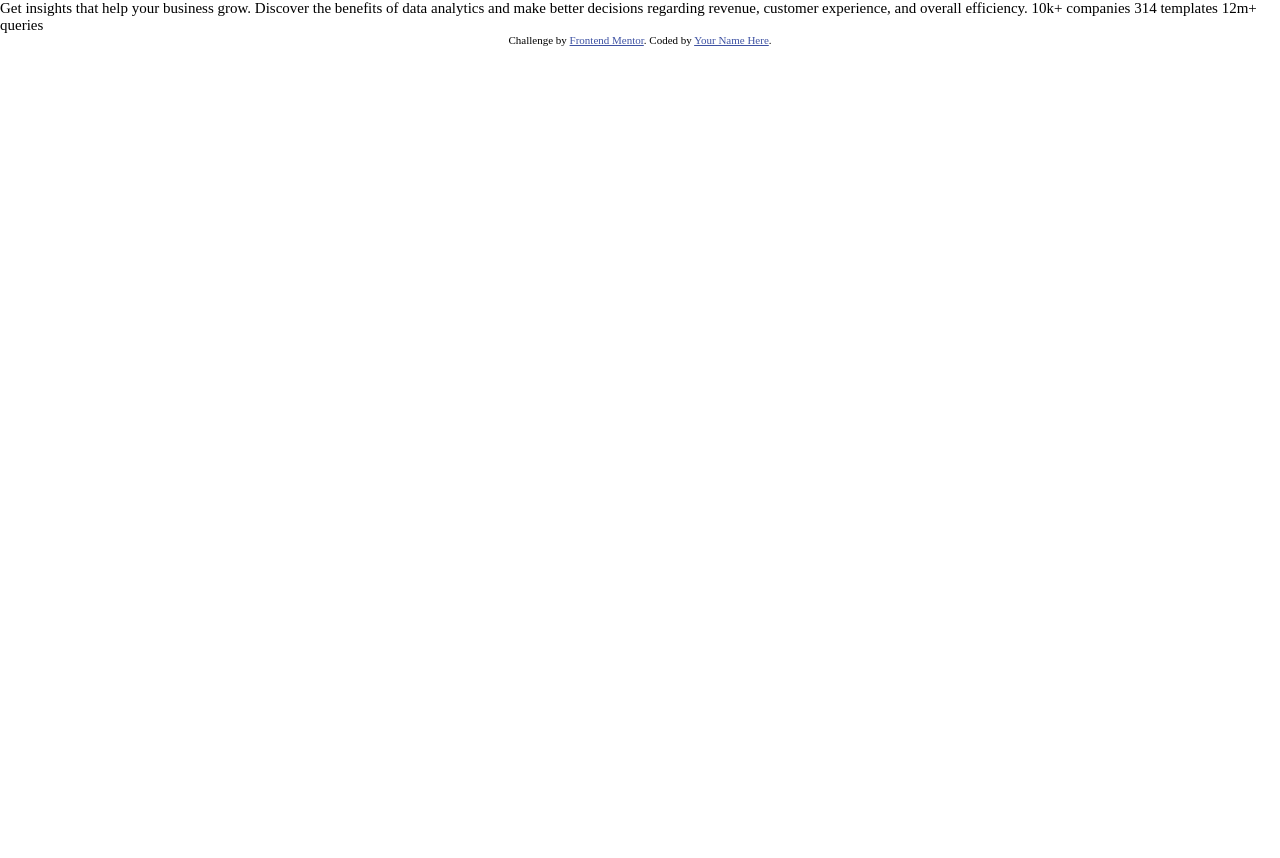
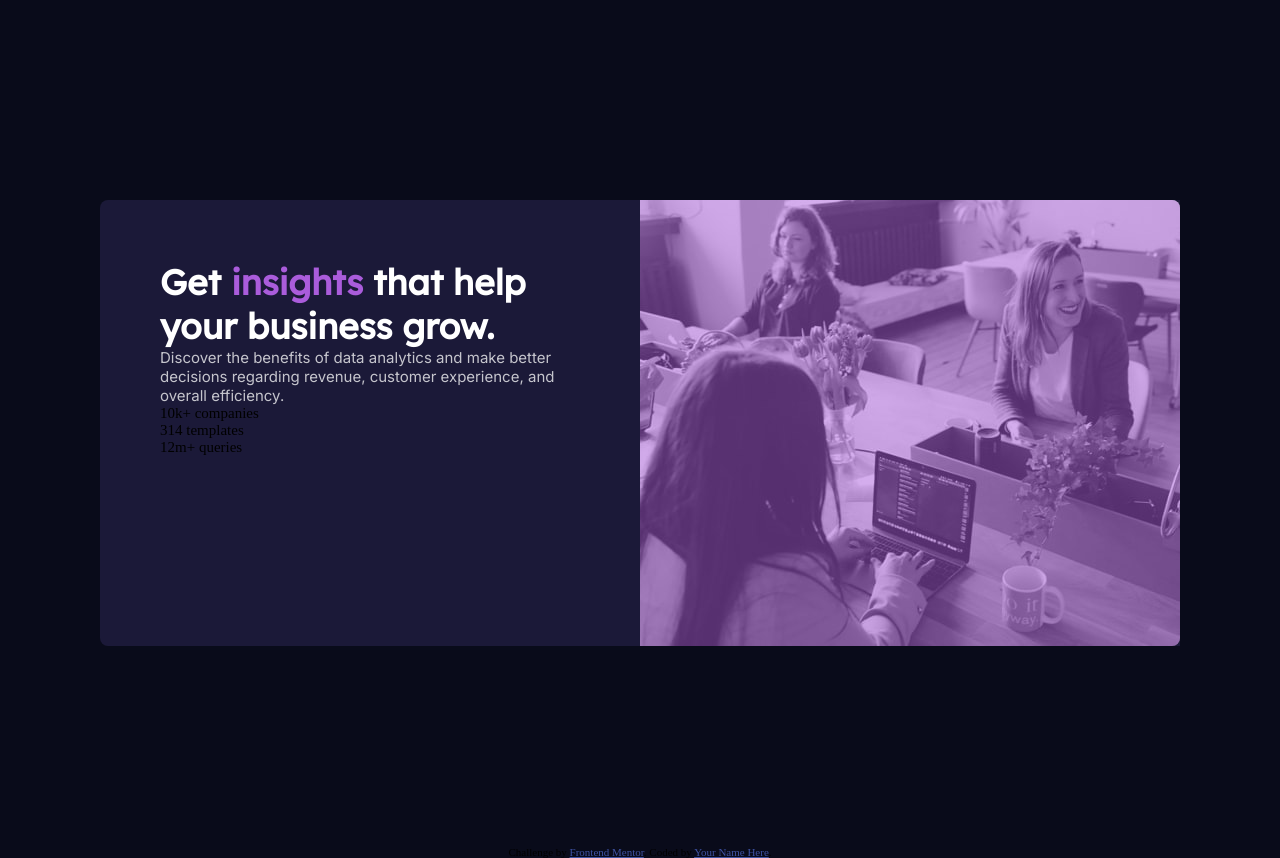
Before and after one commit to pdxdave/Stats-preview-card-component, a plain HTML site: page index.html in a window 1280 px wide. Before the commit the page ends 800 px from the top, so only its background shows below. Drawn offline with Linux system fonts and the light colour scheme.

Commit message:
css changes

```diff
--- a/css/style.css
+++ b/css/style.css
@@ -7,6 +7,7 @@
     --very-dark-blue:hsl(233, 47%, 7%);
     --dark-desaturated-blue: hsl(244, 38%, 16%);
     --soft-violet: hsl(277, 64%, 61%);
+    --image-overlay: rgba(170, 92, 219, 0.5);
     --white: hsl(0, 0%, 100%);
     --slightly-transparent-white:  hsla(0, 0%, 100%, 0.75);
     --more-transparent-white: hsla(0, 0%, 100%, 0.6);
@@ -18,7 +19,50 @@
 }
 body {
     font-size: 15px;
+    background-color: var(--very-dark-blue);
+}
+h1 {
+    color: var(--white);
+    font-family: 'Lexend Deca', sans-serif;
+    font-size: 2.2rem;
+}
+p {
+    color: var(--slightly-transparent-white);
+    font-family: 'Inter', sans-serif;
+}
 
-    /* font-family: 'Inter', sans-serif;
-    font-family: 'Lexend Deca', sans-serif; */
+/********   **********/
+.container {
+    max-width: 1080px;
+    margin: 200px auto;
+    background-color: var(--dark-desaturated-blue);
+    display: grid;
+    grid-template-columns: 1fr 1fr;
+    border-radius: 8px 0 0 8px;
 }
+.image {
+    order: 2;
+    width: 540px;
+    height: 446px;
+    background: url('/images/image-header-desktop.jpg');
+    background-repeat: no-repeat;
+    position: relative;
+    overflow: hidden;
+    border-radius: 0 8px 8px 0;
+}
+.overlay {
+    position: absolute;
+    top: 0;
+    left: 0;
+    width: 100%;
+    height: 100%;
+    background: var(--image-overlay);
+}
+.content {
+    order: 1;
+    width: 540px;
+    padding: 60px;
+}
+.content h1 span {
+    color: var(--soft-violet);
+}
--- a/index.html
+++ b/index.html
@@ -17,14 +17,30 @@
 </head>
 <body>
 
-  Get insights that help your business grow.
+  <main>
+    <div class="container">
 
-  Discover the benefits of data analytics and make better decisions regarding revenue, customer
-  experience, and overall efficiency.
+          <div class="image">
+            <div class="overlay"></div>
+          </div>
 
-  10k+ companies
-  314 templates
-  12m+ queries
+          <div class="content">
+              <h1>Get <span>insights</span> that help your business grow.</h1>
+              <p>Discover the benefits of data analytics and make better decisions regarding         revenue, customer experience, and overall efficiency.</p>
+              <div class="stats">
+                <div>
+                    10k+ companies
+                </div>
+                <div>
+                    314 templates
+                </div>
+                <div>
+                    12m+ queries
+                </div>
+              </div>
+          </div> <!-- end of content -->
+      </div> <!-- end of container -->
+  </main>
 
   <div class="attribution">
     Challenge by <a href="https://www.frontendmentor.io?ref=challenge" target="_blank">Frontend Mentor</a>.
```
